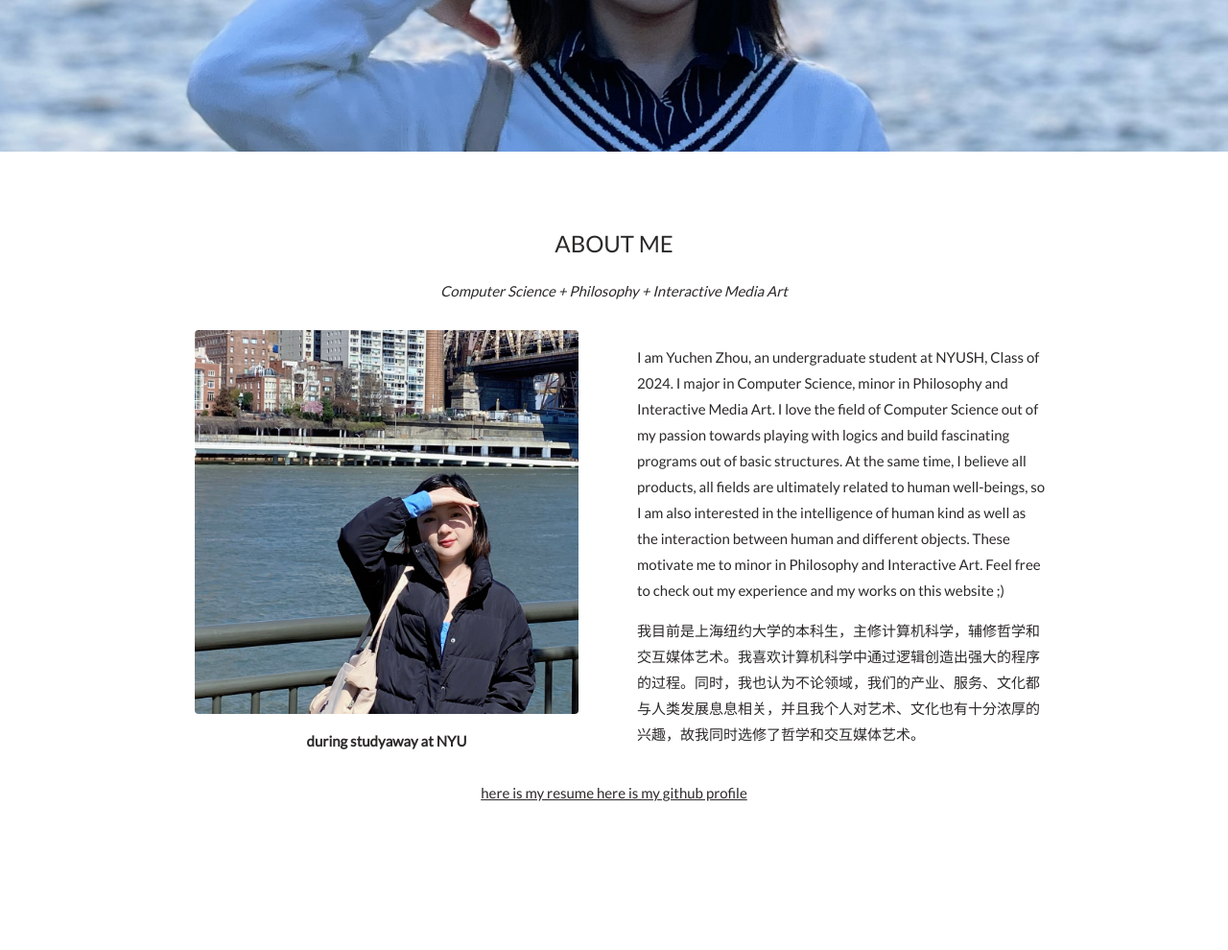
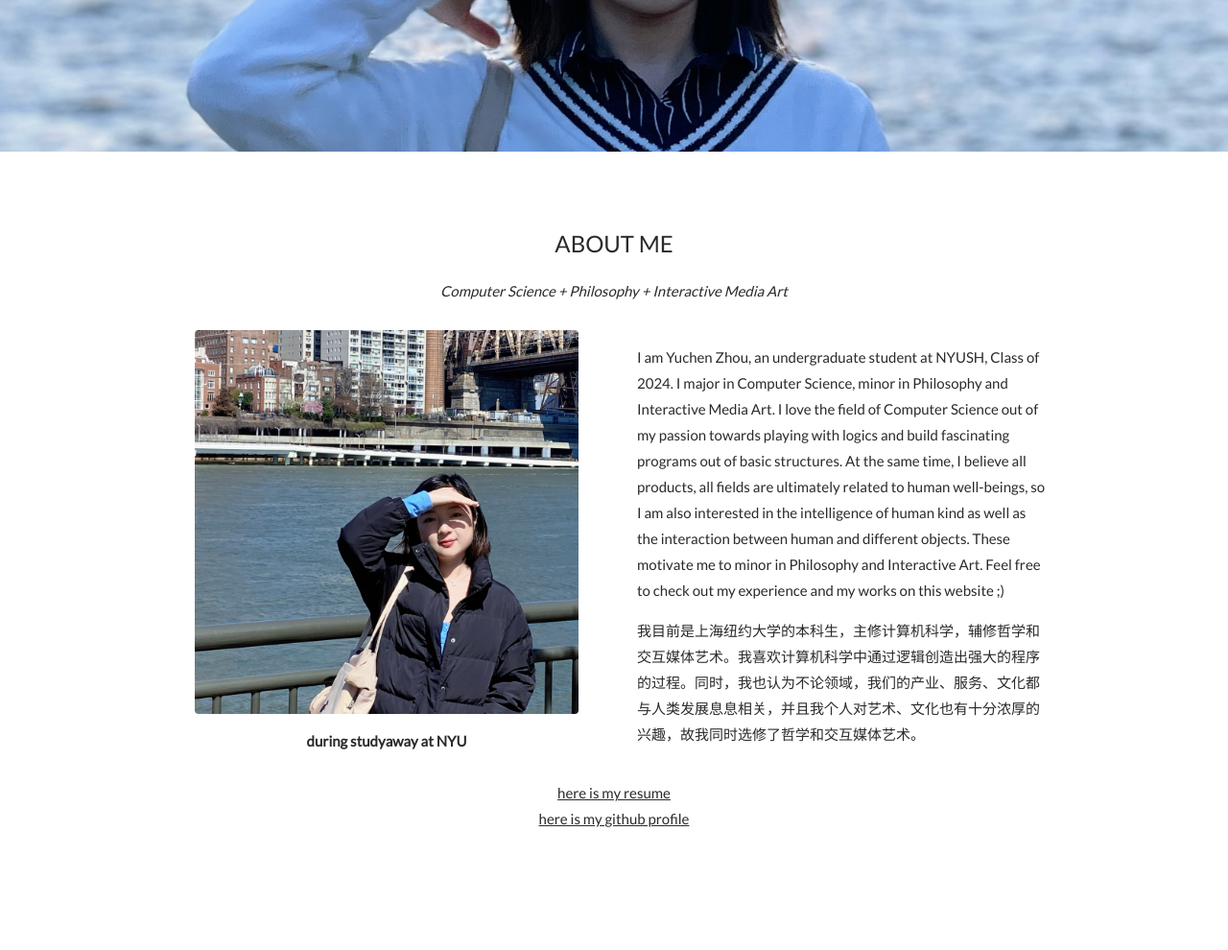
Before and after one commit to ROMEEZHOU/ROMEEZHOU.github.io, a plain HTML site: page index.html in a window 1280 px wide. Shown: the part 242-1232 px from the top of the page at 96% size. Drawn offline with nearby package versions, Linux system fonts and the light colour scheme.

Commit message:
more format

```diff
--- a/index.html
+++ b/index.html
@@ -106,7 +106,7 @@ body, html {
     </div>
   </div>
   <div class="w3-center">
-    <a href="/pdf/YuchenZhou_website.pdf" >here is my resume        </a>
+    <a href="/pdf/YuchenZhou_website.pdf" >here is my resume</a><br>
     <a href="https://github.com/ROMEEZHOU" >here is my github profile</a>
   </div>
 </div>
```
